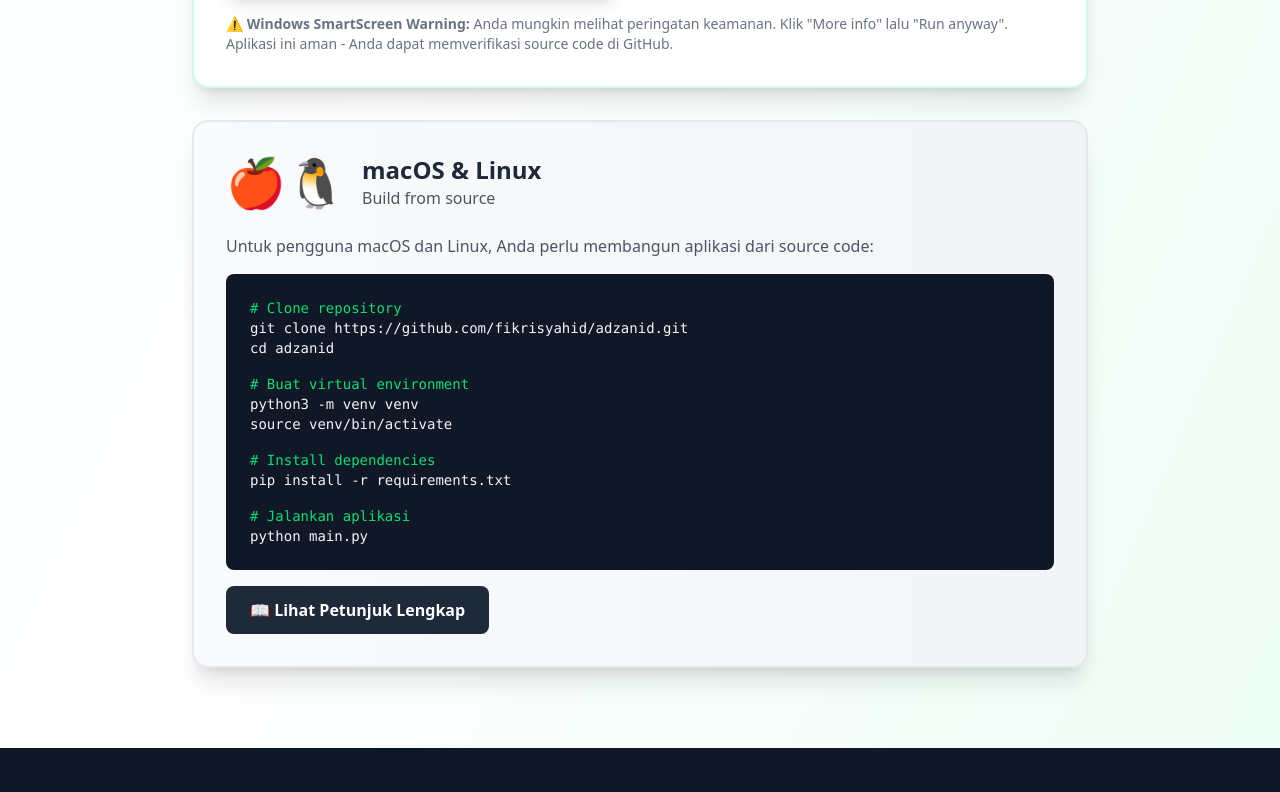
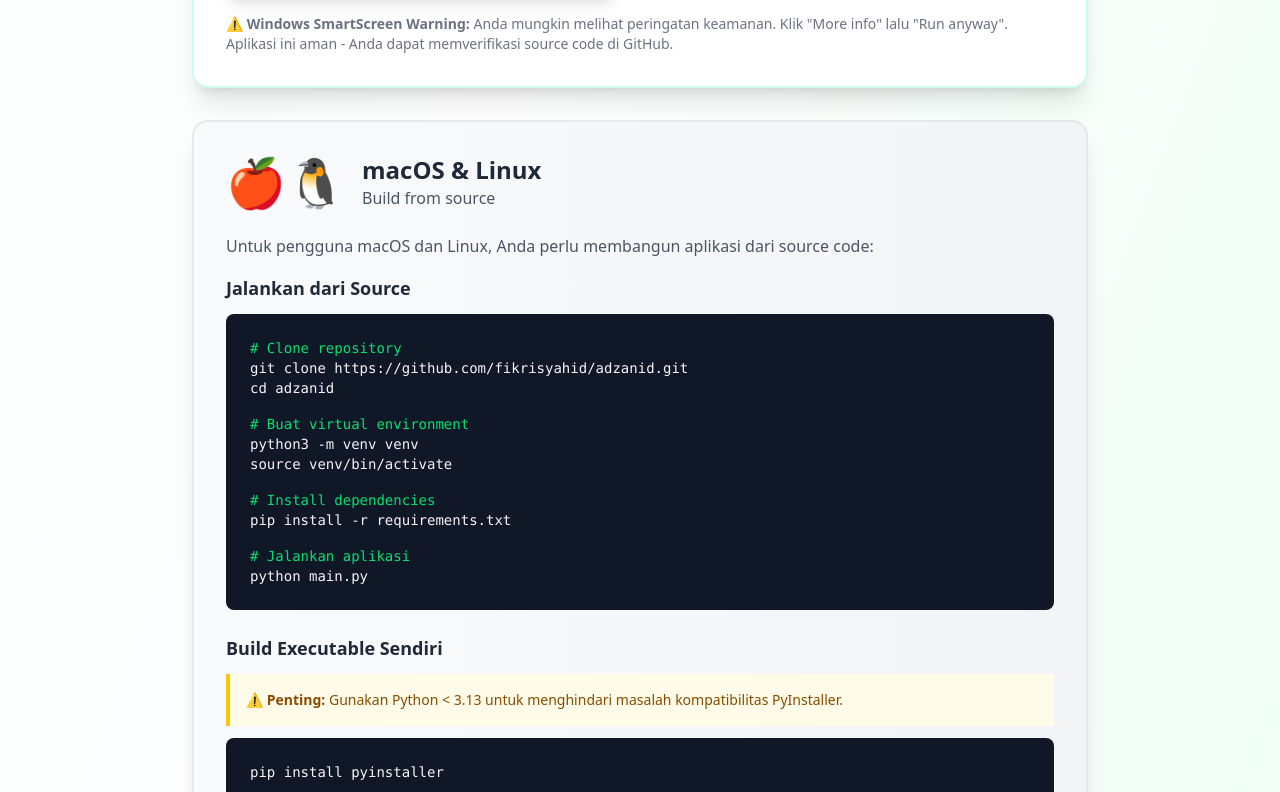
Before and after one commit to fikrisyahid/adzanid-web, a React (Vite) app: page / in a window 1280 px wide. Shown: the part 2003-2795 px from the top of the page. Built offline with nearby package versions, Linux system fonts and the light colour scheme; grey boxes are pictures that could not be loaded.

Commit message:
update: build instructions for linux / mac os

```diff
--- a/src/App.tsx
+++ b/src/App.tsx
@@ -2,7 +2,7 @@ import './App.css'
 
 function App() {
   return (
-    <div className="min-h-screen bg-gradient-to-br from-teal-50 via-white to-emerald-50">
+    <div className="min-h-screen bg-linear-to-br from-teal-50 via-white to-emerald-50">
       {/* Header */}
       <header className="fixed top-0 w-full bg-white/80 backdrop-blur-md shadow-sm z-50">
         <div className="container mx-auto px-6 py-4 flex items-center justify-between">
@@ -149,7 +149,7 @@ function App() {
           </div>
 
           {/* macOS & Linux */}
-          <div className="bg-gradient-to-r from-gray-50 to-gray-100 rounded-2xl shadow-xl p-8 border-2 border-gray-200">
+          <div className="bg-linear-to-r from-gray-50 to-gray-100 rounded-2xl shadow-xl p-8 border-2 border-gray-200">
             <div className="flex items-center gap-4 mb-6">
               <div className="text-5xl">🍎🐧</div>
               <div>
@@ -160,7 +160,11 @@ function App() {
             <p className="text-gray-600 mb-4">
               Untuk pengguna macOS dan Linux, Anda perlu membangun aplikasi dari source code:
             </p>
-            <div className="bg-gray-900 text-gray-100 rounded-lg p-6 font-mono text-sm overflow-x-auto mb-4">
+
+            {/* Run from Source */}
+            <div className="mb-6">
+              <h4 className="text-lg font-semibold text-gray-800 mb-3">Jalankan dari Source</h4>
+              <div className="bg-gray-900 text-gray-100 rounded-lg p-6 font-mono text-sm overflow-x-auto">
                 <div className="text-green-400"># Clone repository</div>
                 <div>git clone https://github.com/fikrisyahid/adzanid.git</div>
                 <div>cd adzanid</div>
@@ -172,6 +176,30 @@ function App() {
                 <div className="mt-4 text-green-400"># Jalankan aplikasi</div>
                 <div>python main.py</div>
               </div>
+            </div>
+
+            {/* Build Your Own Executable */}
+            <div className="mb-4">
+              <h4 className="text-lg font-semibold text-gray-800 mb-3">Build Executable Sendiri</h4>
+              <div className="bg-yellow-50 border-l-4 border-yellow-400 p-4 mb-3">
+                <p className="text-sm text-yellow-800">
+                  <strong>⚠️ Penting:</strong> Gunakan Python {'<'} 3.13 untuk menghindari masalah kompatibilitas PyInstaller.
+                </p>
+              </div>
+              <div className="bg-gray-900 text-gray-100 rounded-lg p-6 font-mono text-sm overflow-x-auto mb-3">
+                <div>pip install pyinstaller</div>
+                <div className="mt-2">pyinstaller --name "Adzanid" --windowed \</div>
+                <div className="pl-4">--icon=assets/icon.png \</div>
+                <div className="pl-4">--add-data "assets:assets" \</div>
+                <div className="pl-4">main.py</div>
+              </div>
+              <div className="bg-blue-50 border-l-4 border-blue-400 p-4">
+                <p className="text-sm text-blue-800">
+                  <strong>📝 Catatan:</strong> Setelah build selesai, copy folder <code className="bg-blue-100 px-2 py-1 rounded">assets</code> ke dalam directory <code className="bg-blue-100 px-2 py-1 rounded">dist/Adzanid</code>.
+                </p>
+              </div>
+            </div>
+
             <a
               href="https://github.com/fikrisyahid/adzanid#installation"
               target="_blank"
```
Lines whose indentation alone changed are shown as unchanged.
